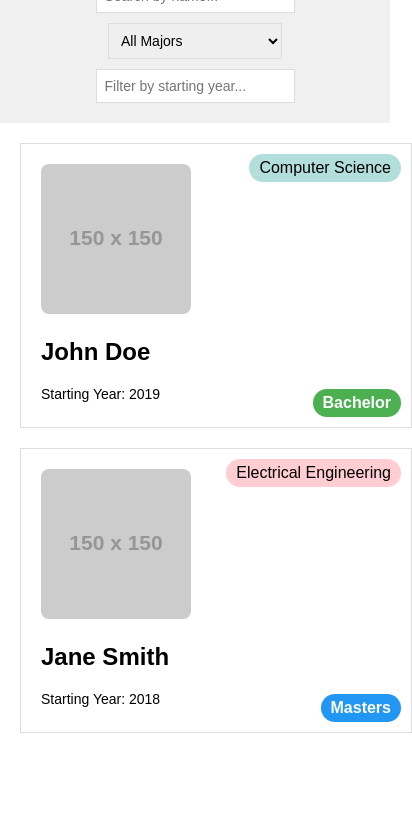
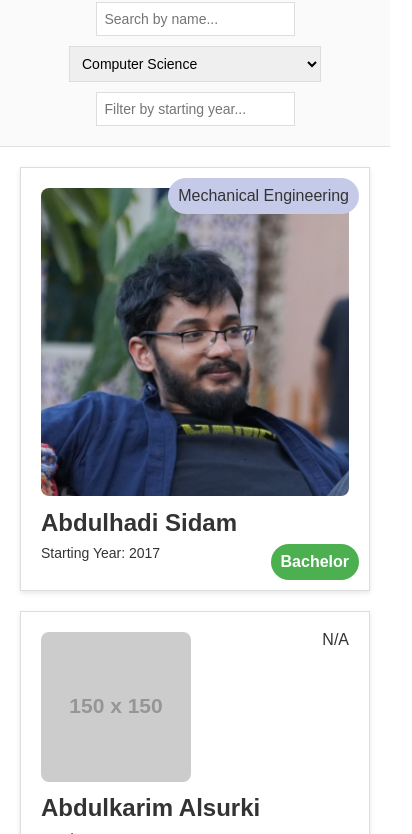
Before and after one commit to Riborn5/bsreeq, a plain HTML site: page people.html in a window 390 px wide. Shown: the part 79-913 px from the top of the page, 412 px wide, since content can reach past the window. Before the commit the page ends 844 px from the top, so only its background shows below. Drawn offline with Linux system fonts and the light colour scheme; placeholder pictures from the web are drawn by us.

Commit message:
updated ui and content

```diff
--- a/script.js
+++ b/script.js
@@ -1,126 +1,314 @@
 const members = [
   {
-    name: "John Doe",
-    image: "https://via.placeholder.com/150",
+    name: "Faisal Alali",
+    image: "https://via.placeholder.com/150?text=Faisal+Alali",
     major: "Computer Science",
+    degree: "Bachelor",
+    startingYear: 2018,
+  },
+  {
+    name: "Faris Alnzlaoy",
+    image: "/images/faris man.JPG",
+    major: "Software Engineering",
+    degree: "Bachelor",
+    startingYear: 2018,
+  },
+  {
+    name: "Tarek Aljawi",
+    image: "https://via.placeholder.com/150?text=Tarek+Aljawi",
+    major: "Software Engineering",
+    degree: "Bachelor",
+    startingYear: 2018,
+  },
+  {
+    name: "Abdulhadi Sidam",
+    image: "/images/abdulhadi 83ady.JPG",
+    major: "Mechanical Engineering",
+    degree: "Bachelor",
+    startingYear: 2017,
+  },
+  {
+    name: "Abdulkarim Alsurki",
+    image: "https://via.placeholder.com/150?text=Abdulkarim+Alsurki",
+    major: ".",
+    degree: ".",
+    startingYear: 2019,
+  },
+  {
+    name: "Abdullah Alfaisal",
+    image: "/images/Abdullah in 4k.JPG",
+    major: "Electrical Engineering",
+    degree: "Bachelor",
+    startingYear: 2016,
+  },
+  {
+    name: "Abdulmohsen Bin Rasheed",
+    image: "https://via.placeholder.com/150?text=Abdulmohsen+Bin+Rasheed",
+    major: "Aerospace Engineering",
     degree: "Bachelor",
     startingYear: 2019,
   },
   {
-    name: "Jane Smith",
-    image: "https://via.placeholder.com/150",
+    name: "Abdulrahman Azhar",
+    image: "https://via.placeholder.com/150?text=Abdulrahman+Azhar",
+    major: "Software Engineering",
+    degree: "Bachelor",
+    startingYear: 2018,
+  },
+  {
+    name: "Ahmad Al Qanber",
+    image: "https://via.placeholder.com/150?text=Ahmad+Al+Qanber",
+    major: "Computer Engineering",
+    degree: "Bachelor",
+    startingYear: 2018,
+  },
+  {
+    name: "Ahmad Alzhrani",
+    image: "https://via.placeholder.com/150?text=Ahmad+Alzhrani",
+    major: "Computer Engineering",
+    degree: "Bachelor",
+    startingYear: 2019,
+  },
+  {
+    name: "Ahmed Al-Attas",
+    image: "/images/Ahmad Escobar.JPG",
+    major: "Accounting",
+    degree: "Bachelor",
+    startingYear: 2019,
+  },
+  {
+    name: "Dhiaalden Hamedaddin",
+    image: "https://via.placeholder.com/150?text=Dhiaalden+Hamedaddin",
+    major: "Software Engineering",
+    degree: "Bachelor",
+    startingYear: 2019,
+  },
+  {
+    name: "Faisal Hijazi",
+    image: "https://via.placeholder.com/150?text=Faisal+Hijazi",
+    major: "Computer Engineering",
+    degree: "Bachelor",
+    startingYear: 2017,
+  },
+  {
+    name: "Hassan Alobaid",
+    image: "https://via.placeholder.com/150?text=Hassan+Alobaid",
+    major: "Computer Science",
+    degree: "Bachelor",
+    startingYear: 2020,
+  },
+  {
+    name: "Ismail Hawsawi",
+    image: "https://via.placeholder.com/150?text=Ismail+Hawsawi",
+    major: "Computer Engineering",
+    degree: "Bachelor",
+    startingYear: 2021,
+  },
+  {
+    name: "Mansour Alsharif",
+    image: "https://via.placeholder.com/150?text=Mansour+Alsharif",
+    major: "Geophysics",
+    degree: "Bachelor",
+    startingYear: 2018,
+  },
+  {
+    name: "Miraan Alkatib",
+    image: "https://via.placeholder.com/150?text=Miraan+Alkatib",
+    major: "Computer Engineering",
+    degree: "Bachelor",
+    startingYear: 2018,
+  },
+  {
+    name: "Mohammad Alharbi",
+    image: "/images/Mohammad D Luffy.JPG",
+    major: "Software Engineering",
+    degree: "Bachelor",
+    startingYear: 2019,
+  },
+  {
+    name: "Mohammed Almodhhi",
+    image: "https://via.placeholder.com/150?text=Mohammed+Almodhhi",
     major: "Electrical Engineering",
     degree: "Masters",
+    startingYear: 2017,
+  },
+  {
+    name: "Mohammed Almuallimi",
+    image: "/images/Mohammad almualimi.JPG",
+    major: "Software Engineering",
+    degree: "Bachelor",
+    startingYear: 2018,
+  },
+  {
+    name: "Osama Bamardouf",
+    image: "https://via.placeholder.com/150?text=Osama+Bamardouf",
+    major: "Management Information Systems",
+    degree: "Bachelor",
+    startingYear: 2018,
+  },
+  {
+    name: "Raiyan Banjer",
+    image: "https://via.placeholder.com/150?text=Raiyan+Banjer",
+    major: "Software Engineering",
+    degree: "Bachelor",
+    startingYear: 2018,
+  },
+  {
+    name: "Rashed Almani",
+    image: "https://via.placeholder.com/150?text=Rashed+Almani",
+    major: "Software Engineering",
+    degree: "Bachelor",
+    startingYear: 2020,
+  },
+  {
+    name: "Redha Kattoa",
+    image: "https://via.placeholder.com/150?text=Redha+Kattoa",
+    major: "Management Information Systems",
+    degree: "Bachelor",
+    startingYear: 2016,
+  },
+  {
+    name: "Taha Al-Kazem",
+    image: "/images/Taha the one and only.JPG",
+    major: "Electrical Engineering",
+    degree: "Bachelor",
+    startingYear: 2017,
+  },
+  {
+    name: "Abdullah Almulla",
+    image: "https://via.placeholder.com/150?text=Abdullah+Almulla",
+    major: ".",
+    degree: ".",
+    startingYear: 2018,
+  },
+  {
+    name: "Saeed Alghamdi",
+    image: "https://via.placeholder.com/150?text=Saeed+Alghamdi",
+    major: ".",
+    degree: ".",
+    startingYear: 2018,
+  },
+  {
+    name: "Ryan Alzahrani",
+    image: "/images/Ryan angelo.JPG",
+    major: "Chemical Engineering",
+    degree: "Bachelor",
+    startingYear: 2022,
+  },
+  {
+    name: "Salem Al-Saqaf",
+    image: "/images/Salem last piece.JPG",
+    major: "Electrical Engineering",
+    degree: "Bachelor",
     startingYear: 2018,
   },
   // Add more members to the array
 ];
 
-const membersList = document.getElementById("members-list");
-const searchNameInput = document.getElementById("search-name");
-const searchMajorInput = document.getElementById("search-major");
-const searchStartingYearInput = document.getElementById("search-starting-year");
+class Member {
+  constructor({ name, image, major, degree, startingYear }) {
+    this.name = name;
+    this.image = image;
+    this.major = major !== '.' ? major : 'N/A';
+    this.degree = degree !== '.' ? degree : 'N/A';
+    this.startingYear = startingYear;
+  }
+
+  createMemberCard() {
+    const card = createElement('div', 'card');
+    card.innerHTML = `
+      <img src="${this.image}" alt="Profile Picture">
+      <h2 class="name-text">${this.name}</h2> <!-- Added class here -->
+      <div class="dates-major">
+        <span>Starting Year: ${this.startingYear}</span>
+      </div>
+      <div class="major-box major-text" data-major="${this.major}">${this.major}</div> <!-- And here -->
+      <div class="degree-box ${this.degree.toLowerCase()}">${this.degree}</div>
+    `;
+    card.addEventListener('click', () => showModal(this));
+    return card;
+  }
+}
+
+const membersList = document.getElementById('members-list');
+const searchNameInput = document.getElementById('search-name');
+const searchMajorInput = document.getElementById('search-major');
+const searchStartingYearInput = document.getElementById('search-starting-year');
 
 function showModal(member) {
-  const modal = document.getElementById("modal");
-  const modalName = document.getElementById("modal-name");
-  const modalImage = document.getElementById("modal-image");
-  const modalMajor = document.getElementById("modal-major");
-  const modalDegree = document.getElementById("modal-degree");
-  const modalStartingYear = document.getElementById("modal-starting-year");
-
-  modalName.textContent = member.name;
-  modalImage.src = member.image;
-  modalMajor.textContent = `Major: ${member.major}`;
-  modalDegree.textContent = `Degree: ${member.degree}`;
-  modalStartingYear.textContent = `Starting Year: ${member.startingYear}`;
-
-  modal.style.display = "block";
+  document.getElementById('modal-name').textContent = member.name;
+  document.getElementById('modal-image').src = member.image;
+  document.getElementById('modal-major').textContent = `Major: ${member.major}`;
+  document.getElementById('modal-degree').textContent = `Degree: ${member.degree}`;
+  document.getElementById('modal-starting-year').textContent = `Starting Year: ${member.startingYear}`;
+  document.getElementById('modal').style.display = 'block';
 }
 
-document.getElementById("close-btn").addEventListener("click", () => {
-  const modal = document.getElementById("modal");
-  modal.style.display = "none";
+document.getElementById('close-btn').addEventListener('click', () => {
+  document.getElementById('modal').style.display = 'none';
 });
 
+function createElement(tag, className, text) {
+  const element = document.createElement(tag);
+  if (className) element.className = className;
+  if (text) element.textContent = text;
+  return element;
+}
+
 function displayMembers(membersData) {
-  membersList.innerHTML = "";
+  membersList.innerHTML = '';
+  membersData.sort((a, b) => a.name.localeCompare(b.name))
+    .map(memberData => new Member(memberData))
+    .forEach(member => membersList.appendChild(member.createMemberCard()));
+}
 
-  membersData.forEach((member, index) => {
-    const memberCard = `
-      <div class="card">
-        <img src="${member.image}" alt="Profile Picture">
-        <h2>${member.name}</h2>
-        <div class="dates-major">
-          <span>Starting Year: ${member.startingYear}</span>
-        </div>
-        <div class="major-box" data-major="${member.major}">${member.major}</div>
-        <div class="degree-box ${member.degree.toLowerCase()}">${member.degree}</div>
-      </div>
-    `;
+function init() {
+  populateMajorFilter();
+  setupEventListeners();
+  displayMembers(members);
+}
 
-    const cardElement = document.createElement("div");
-    cardElement.innerHTML = memberCard;
+function setupEventListeners() {
+  searchNameInput.addEventListener('input', filterMembers);
+  searchMajorInput.addEventListener('change', filterMembers);
+  searchStartingYearInput.addEventListener('input', filterMembers);
+}
 
-    cardElement.addEventListener("click", () => {
-      showModal(member);
-    });
-
-    membersList.appendChild(cardElement);
-  });
+function populateMajorFilter() {
+  const majors = [...new Set(members.map(member => member.major))];
+  searchMajorInput.innerHTML = majors.map(major => `<option value="${major}">${major}</option>`).join('');
 }
 
 function filterMembers() {
   const searchName = searchNameInput.value.toLowerCase();
   const searchMajor = searchMajorInput.value;
   const searchStartingYear = searchStartingYearInput.value;
-
-  const filteredMembers = members.filter((member) => {
-    const nameMatches = member.name.toLowerCase().includes(searchName);
-    const majorMatches = searchMajor ? member.major === searchMajor : true;
-    const startingYearMatches = searchStartingYear
-      ? member.startingYear === parseInt(searchStartingYear)
-      : true;
-
-    return nameMatches && majorMatches && startingYearMatches;
-  });
-
+  const filteredMembers = members.filter(member =>
+    matchesFilter(member, searchName, searchMajor, searchStartingYear));
   displayMembers(filteredMembers);
 }
 
-// Function to populate the major filter dropdown with existing majors
-function populateMajorFilter() {
-  const allMajors = new Set(members.map((member) => member.major));
-  const majorFilterDropdown = document.getElementById("search-major");
-
-  // Clear existing options
-  majorFilterDropdown.innerHTML = "";
-
-  // Add a default option
-  const defaultOption = document.createElement("option");
-  defaultOption.value = "";
-  defaultOption.textContent = "All Majors";
-  majorFilterDropdown.appendChild(defaultOption);
-
-  // Add options for each major
-  allMajors.forEach((major) => {
-    const option = document.createElement("option");
-    option.value = major;
-    option.textContent = major;
-    majorFilterDropdown.appendChild(option);
-  });
+function matchesFilter(member, searchName, searchMajor, searchStartingYear) {
+  return member.name.toLowerCase().includes(searchName) &&
+         (!searchMajor || member.major === searchMajor) &&
+         (!searchStartingYear || member.startingYear === parseInt(searchStartingYear));
 }
 
-// Call the filterMembers() function when the main page loads
-document.addEventListener("DOMContentLoaded", () => {
-  filterMembers();
-  populateMajorFilter();
-});
+document.addEventListener('DOMContentLoaded', init);
 
+function adjustFontSize(element) {
+  let length = element.textContent.length;
 
-searchNameInput.addEventListener("input", filterMembers);
-searchMajorInput.addEventListener("change", filterMembers);
-searchStartingYearInput.addEventListener("input", filterMembers);
+  if (length > 20) {
+    element.style.fontSize = '80%';
+  } else if (length > 25) {
+    element.style.fontSize = '70%';
+  } // ... Continue for other lengths
+}
 
-// Initial display of all members
-displayMembers(members);
+// Adjust the font size after member card creation:
+const majorBox = card.querySelector('.major-box');
+const degreeBox = card.querySelector('.degree-box');
+
+adjustFontSize(majorBox);
+adjustFontSize(degreeBox);
--- a/style.css
+++ b/style.css
@@ -1,23 +1,27 @@
-/* style.css */
-
+/* Global Styles */
 body {
   font-family: Arial, sans-serif;
   margin: 0;
   padding: 0;
+  line-height: 1.6;
+  color: #333;
 }
 
-header {
-  background-color: #f0f0f0;
-  padding: 20px;
-  text-align: center;
+h1,
+h2 {
+  margin: 0;
+  padding: 0;
 }
 
-h1 {
-  margin: 0;
-  font-size: 24px;
-  font-weight: bold;
+/* Header Styles */
+header {
+  background-color: #fafafa;
+  padding: 20px 0;
+  text-align: center;
+  border-bottom: 1px solid #e0e0e0;
 }
 
+/* Search Container Styles */
 .search-container {
   display: flex;
   flex-wrap: wrap;
@@ -35,6 +39,7 @@ h1 {
   max-width: 300px;
 }
 
+/* Main Section Styles */
 main {
   display: grid;
   grid-template-columns: repeat(auto-fit, minmax(250px, 1fr));
@@ -42,19 +47,33 @@ main {
   padding: 20px;
 }
 
+/* Card Styles */
 .card {
   border: 1px solid #ddd;
   padding: 20px;
   cursor: pointer;
   position: relative;
+  transition: all 0.3s ease;
+  box-shadow: 0 2px 5px rgba(0, 0, 0, 0.1);
+}
+
+.card:hover {
+  transform: translateY(-5px);
+  box-shadow: 0 4px 10px rgba(0, 0, 0, 0.15);
 }
 
 .card img {
   max-width: 100%;
   height: auto;
   border-radius: 8px;
+  transition: transform 0.3s ease;
 }
 
+.card:hover img {
+  transform: scale(1.05);
+}
+
+/* Card Inner Elements Styles */
 .card .dates-major {
   display: flex;
   justify-content: space-between;
@@ -66,31 +85,36 @@ main {
   font-size: 14px;
 }
 
-.card .major-box {
-  display: flex;
-  justify-content: center;
-  align-items: center;
-  background-color: #f0f0f0;
-  padding: 5px 10px;
-  border-radius: 20px;
-  position: absolute;
-  top: 10px;
-  right: 10px;
-}
-
+.card .major-box,
 .card .degree-box {
   display: flex;
   justify-content: center;
   align-items: center;
-  /* background-color: #f0f0f0; */
   padding: 5px 10px;
   border-radius: 20px;
   position: absolute;
-  bottom: 10px;
   right: 10px;
-  font-weight: bold;
 }
 
+.major-box, .degree-box {
+  /* ... your existing styles ... */
+  font-size: calc(1em - 1px * (length / 10)); /* Example formula */
+  white-space: nowrap;
+  overflow: hidden;
+  text-overflow: ellipsis;
+}
+
+.card .major-box {
+  /* background-color: #f0f0f0; */
+  top: 10px;
+}
+
+.card .degree-box {
+  font-weight: bold;
+  bottom: 10px;
+}
+
+/* Degree Box Colors */
 .bachelor {
   background-color: #4caf50;
   color: #fff;
@@ -106,44 +130,55 @@ main {
   color: #fff;
 }
 
-/* Color the major cards */
-.major-box {
-  background-color: #f0f0f0;
-  color: #000;
-}
-
-/* Add a background color for each major */
-/* You can customize these colors as per your preference */
-.major-box[data-major="Computer Science"] {
+/* Major Box Colors - You can customize these colors as per your preference */
+[data-major="Computer Science"] {
   background-color: #b2dfdb;
 }
 
-.major-box[data-major="Electrical Engineering"] {
-  background-color: #ffcdd2;
+[data-major="Electrical Engineering"] {
+  background-color: #ffecb3;
 }
 
-/* Add more major color styles for each major */
-
-/* Add some padding to the member card to make it look cleaner */
-.card {
-  border: 1px solid #ddd;
-  padding: 20px;
-  cursor: pointer;
-  position: relative;
+[data-major="Mechanical Engineering"] {
+  background-color: #c5cae9;
 }
 
-/* Responsive adjustments */
+[data-major="Chemical Engineering"] {
+  background-color: #e1bee7;
+}
+
+[data-major="Aerospace Engineering"] {
+  background-color: #dcedc8;
+}
+
+[data-major="Accounting"] {
+  background-color: #ffccbc;
+}
+
+[data-major="Software Engineering"] {
+  background-color: #d7ccc8;
+}
+
+[data-major="Computer Engineering"] {
+  background-color: #cfd8dc;
+}
+
+[data-major="Geophysics"] {
+  background-color: #e0f7fa;
+}
+
+[data-major="Management Information Systems"] {
+  background-color: #f0f4c3;
+}
+
+/* Responsive Styles */
 @media only screen and (max-width: 768px) {
   main {
     grid-template-columns: 1fr;
   }
-
-  .card {
-    width: 100%;
-  }
 }
 
-/* Styles for the modal */
+/* Modal Styles */
 .modal-overlay {
   display: none;
   position: fixed;
@@ -179,4 +214,18 @@ main {
   margin-top: 20px;
 }
 
-/* ... (previous code) ... */
+/* Button Styles */
+.btn {
+  transition: all 0.3s ease;
+}
+
+.btn:hover {
+  background-color: #2980b9;
+  transform: translateY(-2px);
+  box-shadow: 0 2px 4px rgba(0, 0, 0, 0.1);
+}
+
+/* Image Fit */
+#modal-image {
+  object-fit: cover;
+}
```
Also changed, not shown: people.html (+1 -1 lines), images/Abdullah in 4k.JPG (added), images/Ahmad Escobar.JPG (added), images/Mohammad almualimi.JPG (added), images/Salem last piece.JPG (added), images/Taha the one and only.JPG (added), images/abdulhadi 83ady.JPG (added), images/faris man.JPG (added), 2 other files.
